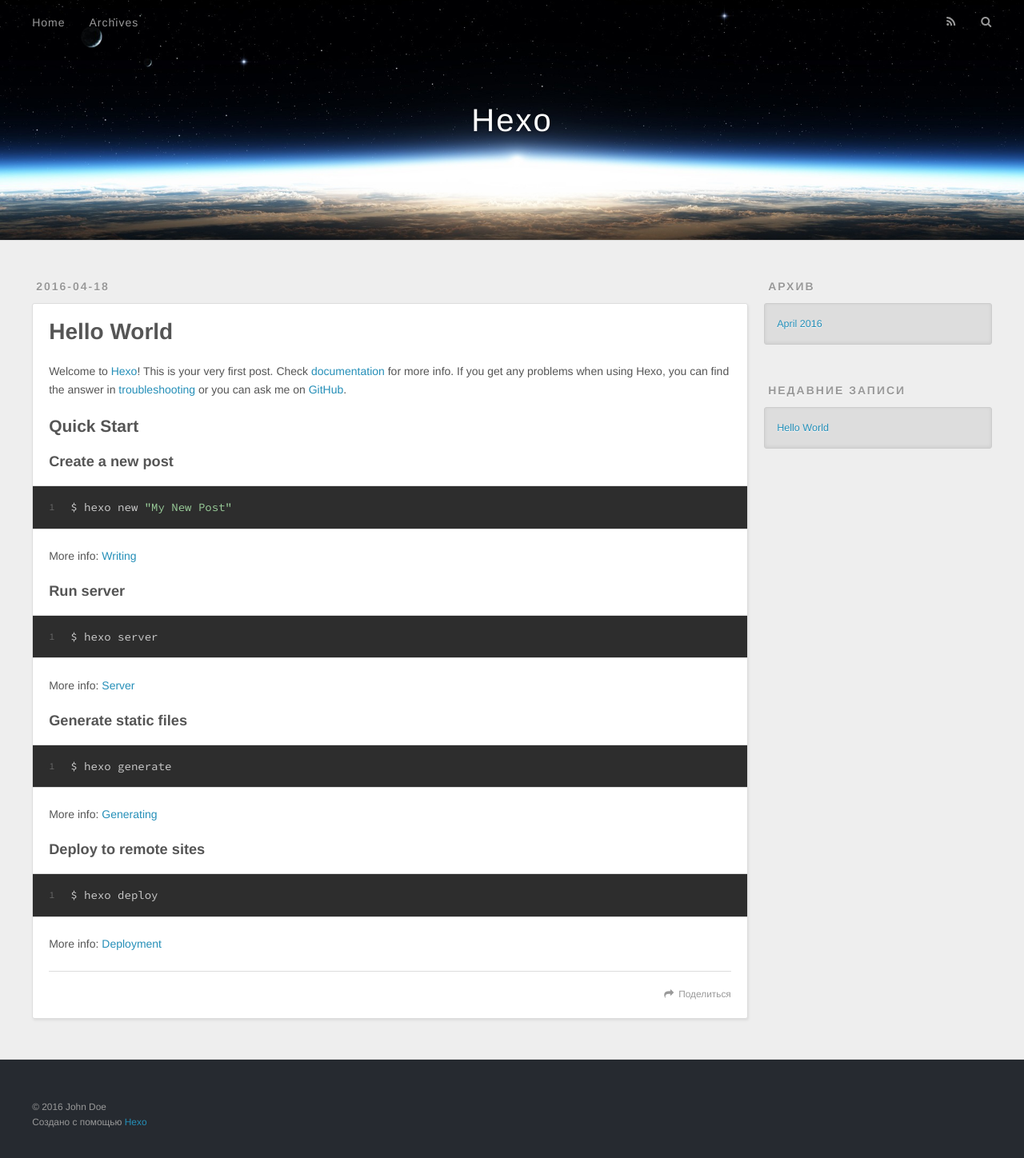
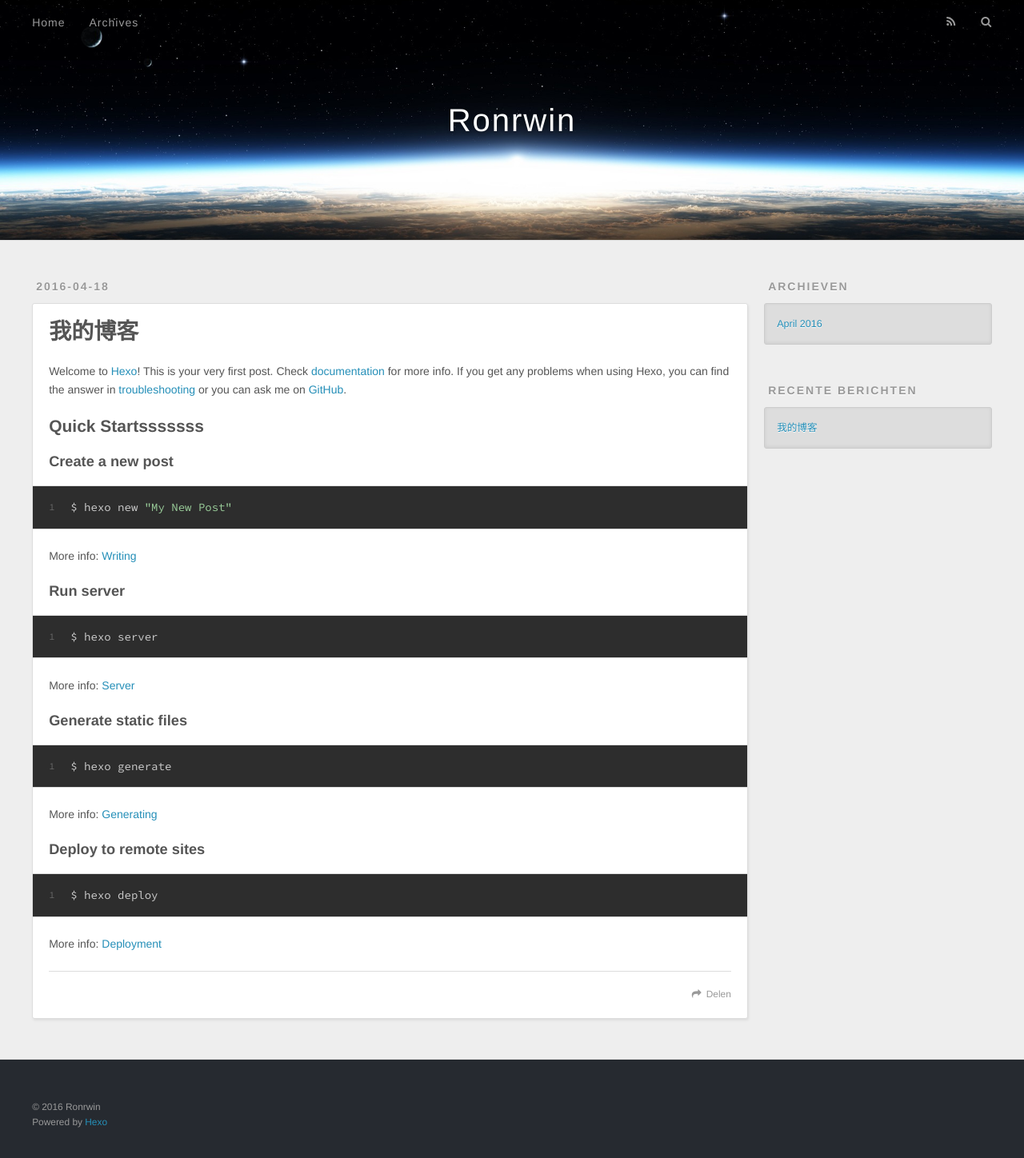
Before and after one commit to ronrwin/ronrwin.github.io, a plain HTML site: page index.html in a window 1280 px wide. Shown: the whole page at 80% size. Drawn offline with nearby package versions, Linux system fonts and the light colour scheme.

Commit message:
Site updated: 2016-04-19 00:14:42

```diff
--- a/index.html
+++ b/index.html
@@ -3,19 +3,19 @@
 <head>
   <meta charset="utf-8">
 
-  <title>Hexo</title>
+  <title>Ronrwin</title>
   <meta name="viewport" content="width=device-width, initial-scale=1, maximum-scale=1">
   <meta name="description">
 <meta property="og:type" content="website">
-<meta property="og:title" content="Hexo">
+<meta property="og:title" content="Ronrwin">
 <meta property="og:url" content="http://yoursite.com/index.html">
-<meta property="og:site_name" content="Hexo">
+<meta property="og:site_name" content="Ronrwin">
 <meta property="og:description">
 <meta name="twitter:card" content="summary">
-<meta name="twitter:title" content="Hexo">
+<meta name="twitter:title" content="Ronrwin">
 <meta name="twitter:description">
 
-    <link rel="alternate" href="/atom.xml" title="Hexo" type="application/atom+xml">
+    <link rel="alternate" href="/atom.xml" title="Ronrwin" type="application/atom+xml">
 
 
     <link rel="icon" href="/favicon.png">
@@ -36,7 +36,7 @@
   <div id="header-outer" class="outer">
     <div id="header-title" class="inner">
       <h1 id="logo-wrap">
-        <a href="/" id="logo">Hexo</a>
+        <a href="/" id="logo">Ronrwin</a>
       </h1>
 
     </div>
@@ -51,9 +51,9 @@
       </nav>
       <nav id="sub-nav">
 
-          <a id="nav-rss-link" class="nav-icon" href="/atom.xml" title="RSS-каналы"></a>
+          <a id="nav-rss-link" class="nav-icon" href="/atom.xml" title="RSS Feed"></a>
 
-        <a id="nav-search-btn" class="nav-icon" title="Поиск"></a>
+        <a id="nav-search-btn" class="nav-icon" title="Zoeken"></a>
       </nav>
       <div id="search-form-wrap">
         <form action="//google.com/search" method="get" accept-charset="UTF-8" class="search-form"><input type="search" name="q" results="0" class="search-form-input" placeholder="Search"><button type="submit" class="search-form-submit">&#xF002;</button><input type="hidden" name="sitesearch" value="http://yoursite.com"></form>
@@ -78,7 +78,7 @@
 
 
     <h1 itemprop="name">
-      <a class="article-title" href="/2016/04/18/hello-world/">Hello World</a>
+      <a class="article-title" href="/2016/04/18/hello-world/">我的博客</a>
     </h1>
 
 
@@ -87,7 +87,7 @@
     <div class="article-entry" itemprop="articleBody">
 
         <p>Welcome to <a href="https://hexo.io/" target="_blank" rel="external">Hexo</a>! This is your very first post. Check <a href="https://hexo.io/docs/" target="_blank" rel="external">documentation</a> for more info. If you get any problems when using Hexo, you can find the answer in <a href="https://hexo.io/docs/troubleshooting.html" target="_blank" rel="external">troubleshooting</a> or you can ask me on <a href="https://github.com/hexojs/hexo/issues" target="_blank" rel="external">GitHub</a>.</p>
-<h2 id="Quick-Start"><a href="#Quick-Start" class="headerlink" title="Quick Start"></a>Quick Start</h2><h3 id="Create-a-new-post"><a href="#Create-a-new-post" class="headerlink" title="Create a new post"></a>Create a new post</h3><figure class="highlight bash"><table><tr><td class="gutter"><pre><span class="line">1</span><br></pre></td><td class="code"><pre><span class="line">$ hexo new <span class="string">"My New Post"</span></span><br></pre></td></tr></table></figure>
+<h2 id="Quick-Startsssssss"><a href="#Quick-Startsssssss" class="headerlink" title="Quick Startsssssss"></a>Quick Startsssssss</h2><h3 id="Create-a-new-post"><a href="#Create-a-new-post" class="headerlink" title="Create a new post"></a>Create a new post</h3><figure class="highlight bash"><table><tr><td class="gutter"><pre><span class="line">1</span><br></pre></td><td class="code"><pre><span class="line">$ hexo new <span class="string">"My New Post"</span></span><br></pre></td></tr></table></figure>
 <p>More info: <a href="https://hexo.io/docs/writing.html" target="_blank" rel="external">Writing</a></p>
 <h3 id="Run-server"><a href="#Run-server" class="headerlink" title="Run server"></a>Run server</h3><figure class="highlight bash"><table><tr><td class="gutter"><pre><span class="line">1</span><br></pre></td><td class="code"><pre><span class="line">$ hexo server</span><br></pre></td></tr></table></figure>
 <p>More info: <a href="https://hexo.io/docs/server.html" target="_blank" rel="external">Server</a></p>
@@ -99,7 +99,7 @@
 
     </div>
     <footer class="article-footer">
-      <a data-url="http://yoursite.com/2016/04/18/hello-world/" data-id="cin62rpuu0000wggy5z64bar2" class="article-share-link">Поделиться</a>
+      <a data-url="http://yoursite.com/2016/04/18/hello-world/" data-id="cin67befj0000z8gy6pwmfc1h" class="article-share-link">Delen</a>
 
 
     </footer>
@@ -124,7 +124,7 @@
 
 
   <div class="widget-wrap">
-    <h3 class="widget-title">Архив</h3>
+    <h3 class="widget-title">Archieven</h3>
     <div class="widget">
       <ul class="archive-list"><li class="archive-list-item"><a class="archive-list-link" href="/archives/2016/04/">April 2016</a></li></ul>
     </div>
@@ -134,12 +134,12 @@
 
 
   <div class="widget-wrap">
-    <h3 class="widget-title">Недавние записи</h3>
+    <h3 class="widget-title">Recente berichten</h3>
     <div class="widget">
       <ul>
 
           <li>
-            <a href="/2016/04/18/hello-world/">Hello World</a>
+            <a href="/2016/04/18/hello-world/">我的博客</a>
           </li>
 
       </ul>
@@ -154,8 +154,8 @@
 
   <div class="outer">
     <div id="footer-info" class="inner">
-      &copy; 2016 John Doe<br>
-      Создано с помощью <a href="http://hexo.io/" target="_blank">Hexo</a>
+      &copy; 2016 Ronrwin<br>
+      Powered by <a href="http://hexo.io/" target="_blank">Hexo</a>
     </div>
   </div>
 </footer>
```
Also changed, not shown: 2016/04/18/hello-world/index.html (+17 -17 lines), archives/2016/04/index.html (+14 -14 lines), archives/2016/index.html (+14 -14 lines), archives/index.html (+14 -14 lines).
